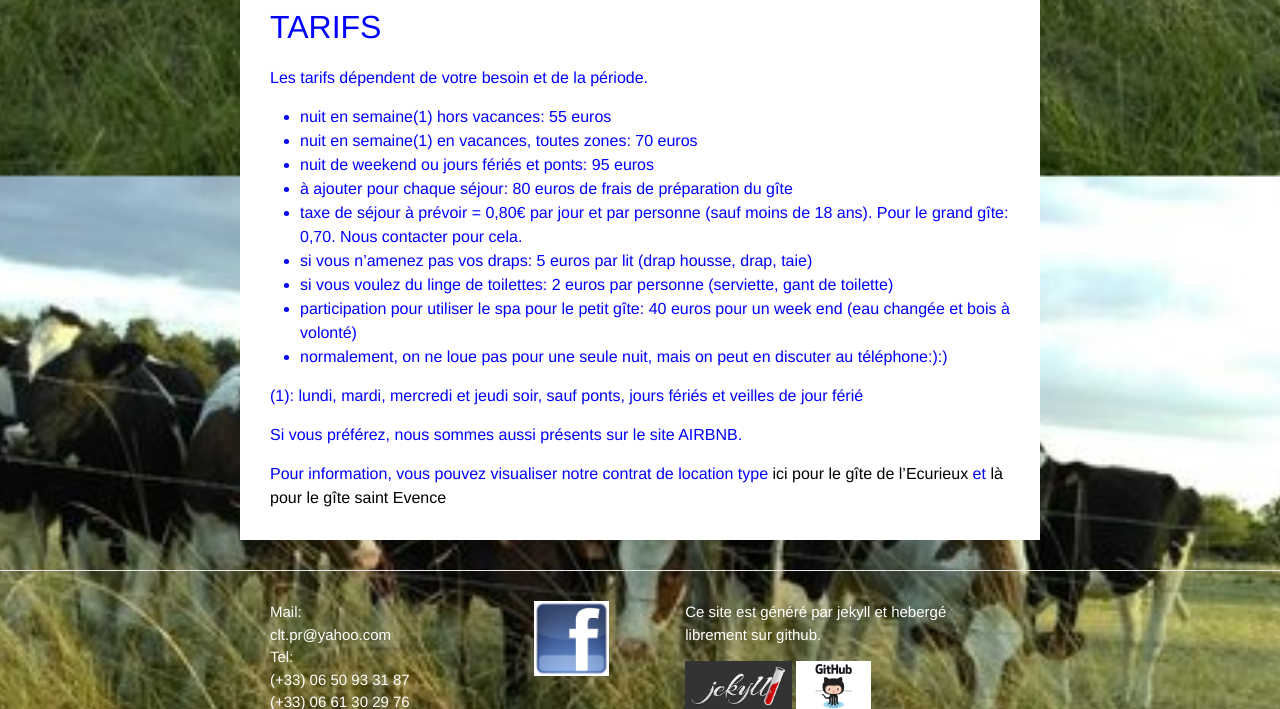
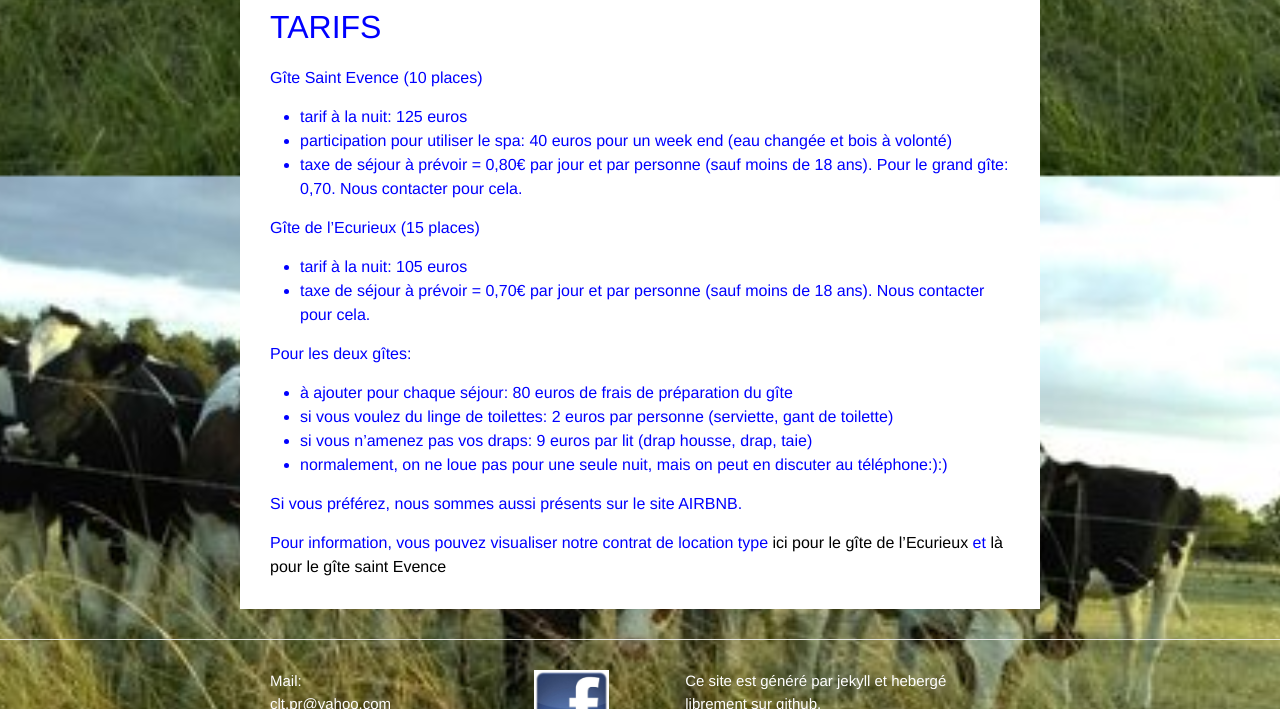
Before and after one commit to cltpr/cltpr.github.io, a Jekyll site: the page built from booking_fr.md, in a window 1280 px wide and 900 px high, scrolled down 1433 px, cut to the strip 191-900 px from the top of the window. Built offline with Jekyll 4.4.1, drawn with Linux system fonts in a browser that asks for light colours.

Commit message:
modif tarif 2020

```diff
--- a/booking_fr.md
+++ b/booking_fr.md
@@ -24,22 +24,24 @@ Disponibilités:
 TARIFS
 --------------------
 
-Les tarifs dépendent de votre besoin et de la période.
+Gîte Saint Evence (10 places)
 
-- nuit en semaine(1) hors vacances: 55 euros
-- nuit en semaine(1) en vacances, toutes zones: 70 euros
-- nuit de weekend ou jours fériés et ponts: 95 euros
-- à ajouter pour chaque séjour: 80 euros de frais de préparation du gîte
+- tarif à la nuit: 125 euros
+- participation pour utiliser le spa: 40 euros pour un week end (eau changée et bois à volonté)
 - taxe de séjour à prévoir = 0,80€ par jour et par personne (sauf moins de 18 ans). Pour le grand gîte: 0,70. Nous contacter pour cela.
-- si vous n'amenez pas vos draps: 5 euros par lit (drap housse, drap, taie)
-- si vous voulez du linge de toilettes: 2 euros par personne (serviette, gant de toilette)
-- participation pour utiliser le spa pour le petit gîte: 40 euros pour un week end (eau changée et bois à volonté)
-- normalement, on ne loue pas pour une seule nuit, mais on peut en discuter au téléphone:):)
 
-(1): lundi, mardi, mercredi et jeudi soir, sauf ponts, jours fériés et veilles de jour férié
+Gîte de l'Ecurieux (15 places)
+
+- tarif à la nuit: 105 euros
+- taxe de séjour à prévoir = 0,70€ par jour et par personne (sauf moins de 18 ans). Nous contacter pour cela.
+
+Pour les deux gîtes:
 
 
-
+- à ajouter pour chaque séjour: 80 euros de frais de préparation du gîte
+- si vous voulez du linge de toilettes: 2 euros par personne (serviette, gant de toilette)
+- si vous n'amenez pas vos draps: 9 euros par lit (drap housse, drap, taie)
+- normalement, on ne loue pas pour une seule nuit, mais on peut en discuter au téléphone:):)
 
 
 Si vous préférez, nous sommes aussi présents sur le site AIRBNB.
```
